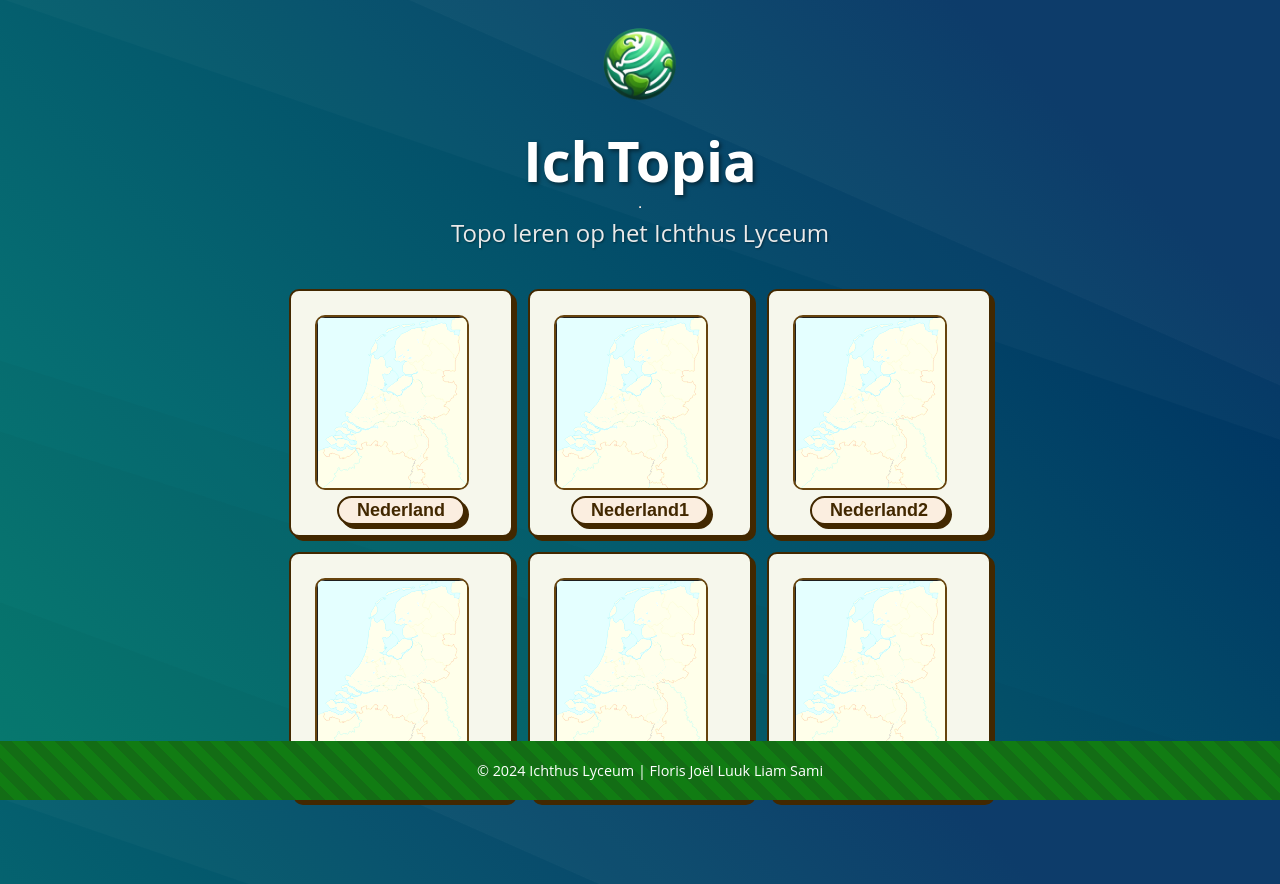
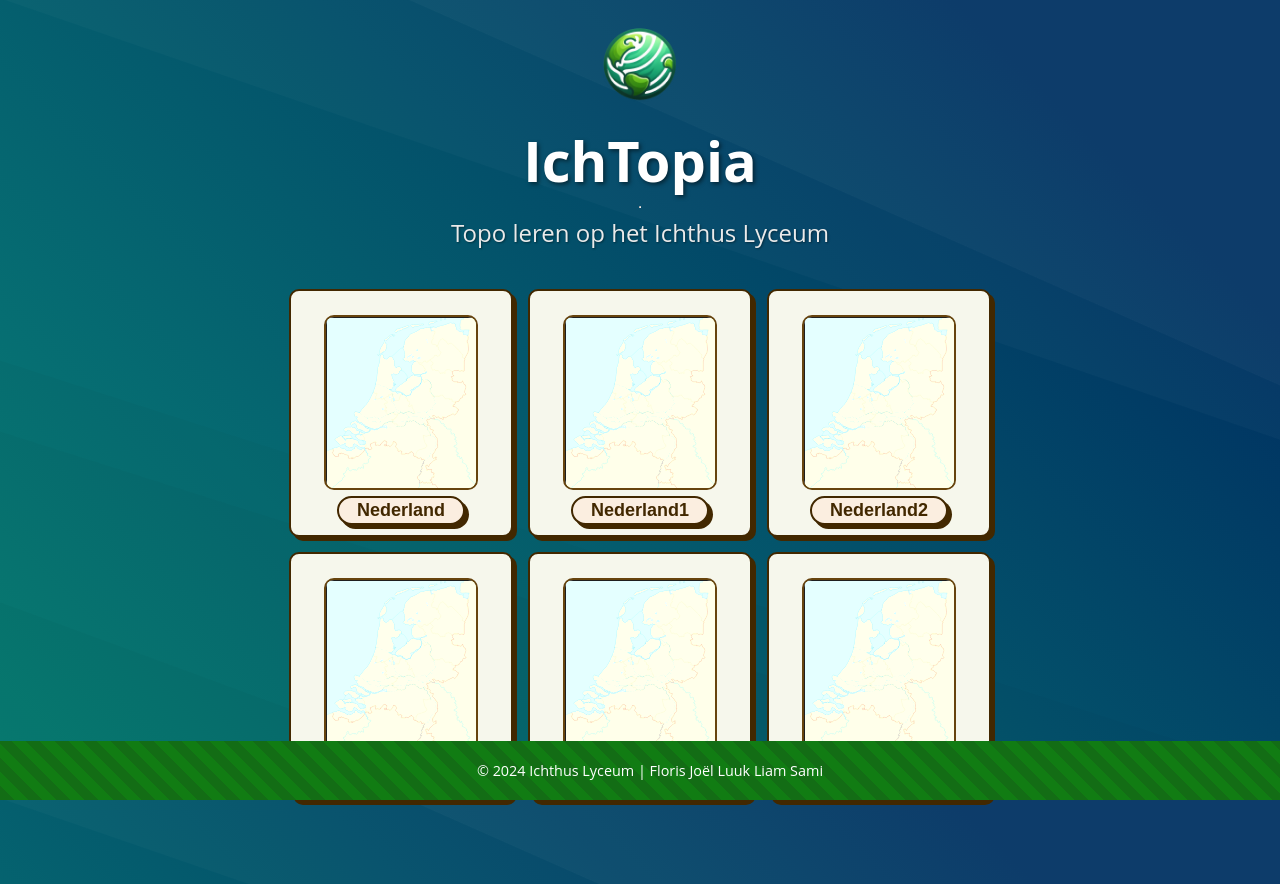
Before and after one commit to Maat8688/Ichtopia, a Flask app: page / in a window 1280 px wide. Run offline with Flask 3, Linux system fonts and the light colour scheme; some libraries are stand-ins or nearby versions.

Commit message:
centered

```diff
--- a/app/static/css/index.css
+++ b/app/static/css/index.css
@@ -40,14 +40,13 @@ main > img {
   justify-items: center; /* Keep items centered */
 }
 
-
 /* .kaart styling (no changes needed here, but this ensures it remains consistent) */
 .kaart {
   background-color: #f6f7ec;
   border-radius: 10px;
-  text-align: center;
   display: flex;
   flex-direction: column;
+  align-items: center;
   border: 2px solid #422800;
   box-shadow: #422800 4px 4px 0 0;
   color: #422800;
@@ -133,7 +132,8 @@ button:active {
 }
 
 /* Form input elements */
-.popup form input[type="radio"], .popup form input[type="checkbox"] {
+.popup form input[type="radio"],
+.popup form input[type="checkbox"] {
   margin: 10px 0;
   width: auto;
 }
```
